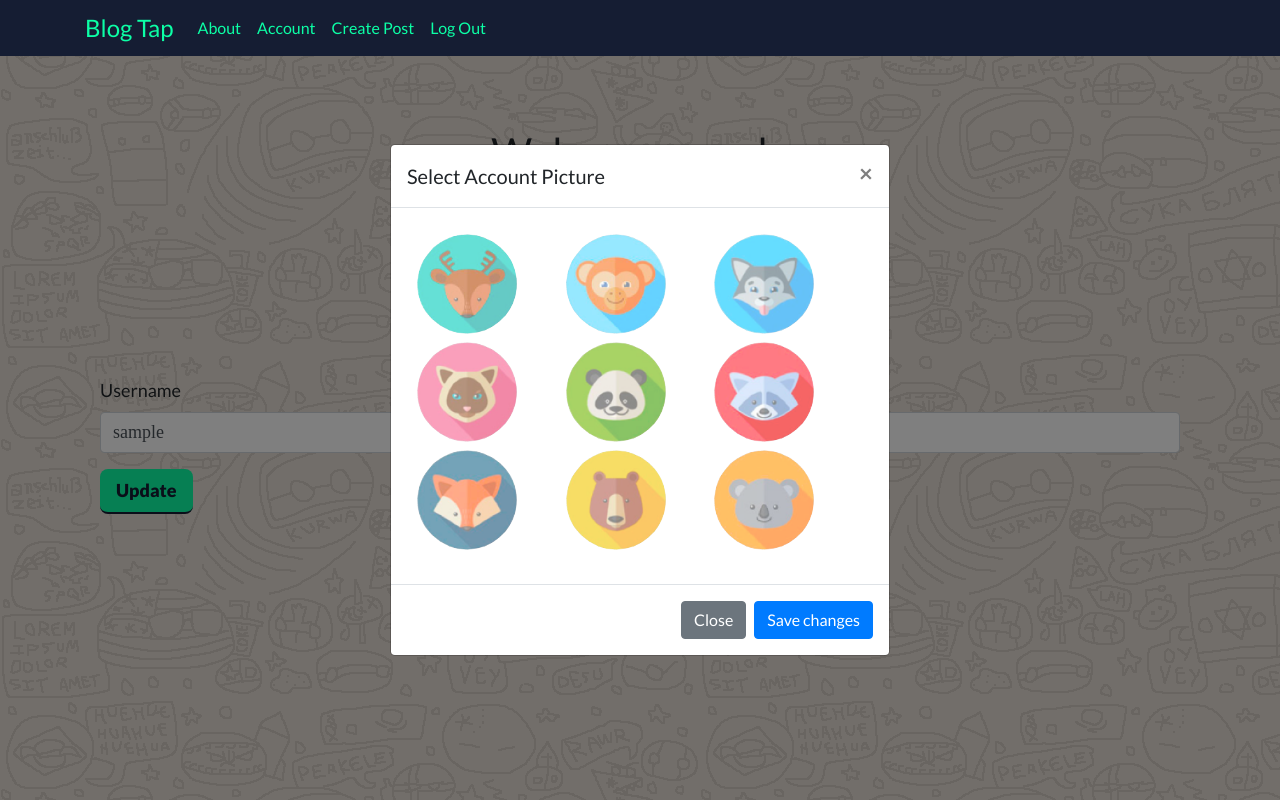
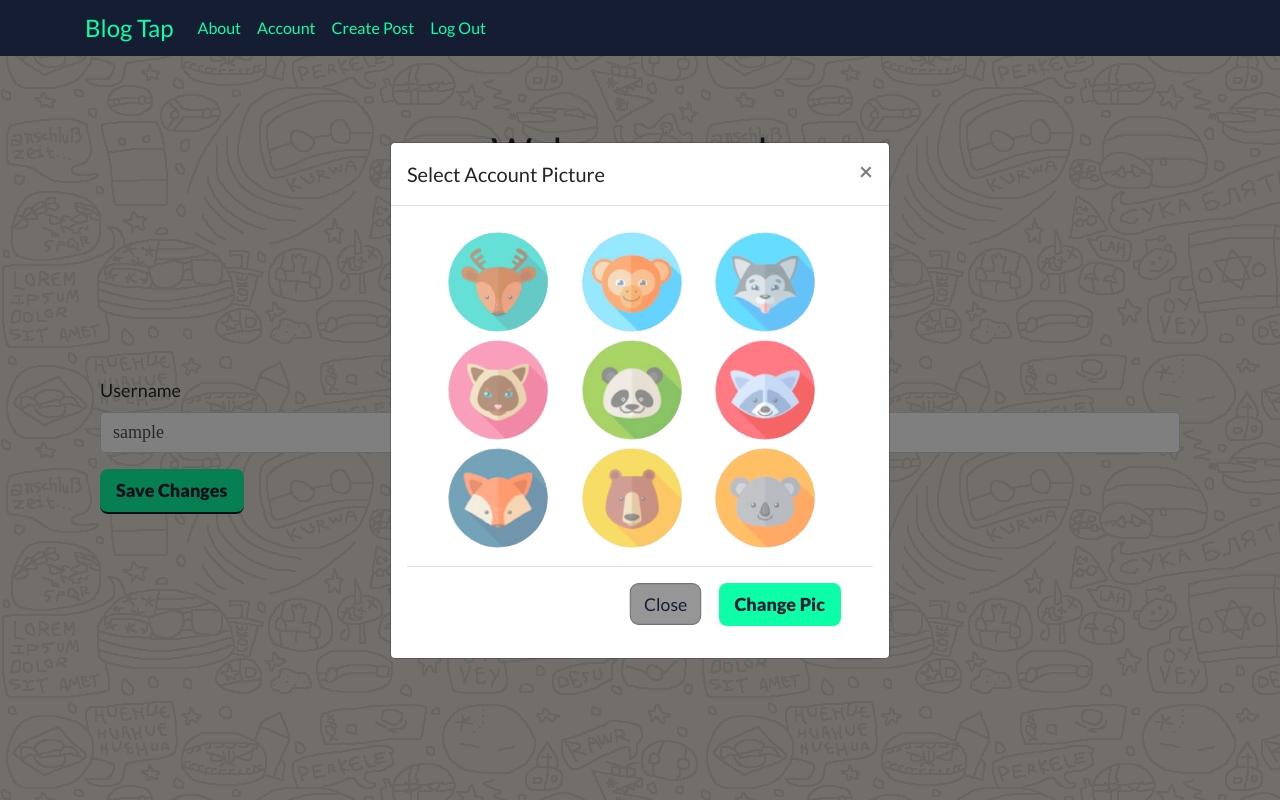
Before and after one commit to ruppysuppy/Blog-Tap, a Flask app: page /account in a window 1280 px wide, after a click that opens the changed part. Run offline with Flask 2, Linux system fonts and the light colour scheme; the visitor is signed in with stand-in values (Sample User, id 1); data comes from the database, SQL or seed files in the repository; some libraries are stand-ins or nearby versions; some web fonts are replaced; grey boxes are pictures that could not be loaded.

Commit message:
Profile Pic change completed (frontend + backend)

```diff
--- a/blog/static/script/script_profile_img.js
+++ b/blog/static/script/script_profile_img.js
@@ -3,3 +3,11 @@ var res = profile_img_src.charAt(profile_img_src.length - 5);
 
 var ele = document.getElementById(res);
 ele.checked = true;
+
+var but = document.getElementById("profile-pic-but");
+but.addEventListener("click", () => {
+    pic = document.querySelector('input[name="profile-img"]:checked').value;
+    src_str = profile_img_src.split("");
+    src_str[profile_img_src.length - 5] = pic;
+    document.getElementById("profile-img").src = src_str.join("");
+});
--- a/blog/static/style/base_style.css
+++ b/blog/static/style/base_style.css
@@ -223,9 +223,11 @@ form .btn-danger:hover,
 }
 
 .grid-container {
-    display: grid;
-    grid-template-columns: auto auto auto;
+    display: flex;
     padding: 10px;
+    flex-wrap: wrap;
+    position: relative;
+    left: 3%;
 }
 
 .grid-item {
@@ -245,6 +248,14 @@ input[type="radio"] {
 input[type="radio"]+label {
     opacity: 0.6;
     transition: 0.1s;
+    width: max-content;
+    border-radius: 50%;
+    width: 30%;
+    min-width: 30%;
+}
+
+input[type="radio"]+label:hover {
+    opacity: 0.8;
 }
 
 input[type="radio"]:checked+label {
@@ -257,7 +268,7 @@ input[type="radio"]:checked+label {
     height: 100px;
     width: 100px;
     margin: auto;
-    display: inline-block;
+    display: block;
     border-radius: 50%;
 }
 
--- a/blog/templates/account.html
+++ b/blog/templates/account.html
@@ -23,7 +23,7 @@
     </form>
 </div>
 
-<div class="modal fade" id="exampleModalCenter" tabindex="-1" role="dialog" aria-labelledby="exampleModalCenterTitle" aria-hidden="true">
+<div class="modal fade" id="exampleModalCenter" tabindex="-1" role="dialog" aria-labelledby="exampleModalCenterTitle" aria-hidden="true" style="z-index: 100000;">
     <div class="modal-dialog modal-dialog-centered" role="document">
         <div class="modal-content">
             <div class="modal-header">
@@ -32,49 +32,51 @@
                     <span aria-hidden="true">&times;</span>
                 </button>
             </div>
-            <div class="modal-body" style="z-index: 100000;">
-                <form class="grid-container">
-                    <input type="radio" class="grid-item" name="profile-img" id="1">
+            <div class="modal-body">
+                <form method="POST">
+                    <div class="grid-container">
+                        <input type="radio" class="grid-item" name="profile-img" id="1" value="1">
                         <label for="1">
                         <img class="img-sel" src="{{url_for('static', filename='img/profile_image/profile_img_1.png')}}">
                     </label>
-                    <input type="radio" class="grid-item" name="profile-img" id="2">
+                        <input type="radio" class="grid-item" name="profile-img" id="2" value="2">
                         <label for="2">
                         <img class="img-sel" src="{{url_for('static', filename='img/profile_image/profile_img_2.png')}}">
                     </label>
-                    <input type="radio" class="grid-item" name="profile-img" id="3">
+                        <input type="radio" class="grid-item" name="profile-img" id="3" value="3">
                         <label for="3">
                         <img class="img-sel" src="{{url_for('static', filename='img/profile_image/profile_img_3.png')}}">
                     </label>
-                    <input type="radio" class="grid-item" name="profile-img" id="4">
+                        <input type="radio" class="grid-item" name="profile-img" id="4" value="4">
                         <label for="4">
                         <img class="img-sel" src="{{url_for('static', filename='img/profile_image/profile_img_4.png')}}">
                     </label>
-                    <input type="radio" class="grid-item" name="profile-img" id="5">
+                        <input type="radio" class="grid-item" name="profile-img" id="5" value="5">
                         <label for="5">
                         <img class="img-sel" src="{{url_for('static', filename='img/profile_image/profile_img_5.png')}}">
                     </label>
-                    <input type="radio" class="grid-item" name="profile-img" id="6">
+                        <input type="radio" class="grid-item" name="profile-img" id="6" value="6">
                         <label for="6">
                         <img class="img-sel" src="{{url_for('static', filename='img/profile_image/profile_img_6.png')}}">
                     </label>
-                    <input type="radio" class="grid-item" name="profile-img" id="7">
+                        <input type="radio" class="grid-item" name="profile-img" id="7" value="7">
                         <label for="7">
                         <img class="img-sel" src="{{url_for('static', filename='img/profile_image/profile_img_7.png')}}">
                     </label>
-                    <input type="radio" class="grid-item" name="profile-img" id="8">
+                        <input type="radio" class="grid-item" name="profile-img" id="8" value="8">
                         <label for="8">
                         <img class="img-sel" src="{{url_for('static', filename='img/profile_image/profile_img_8.png')}}">
                     </label>
-                    <input type="radio" class="grid-item" name="profile-img" id="9">
+                        <input type="radio" class="grid-item" name="profile-img" id="9" value="9">
                         <label for="9">
                         <img class="img-sel" src="{{url_for('static', filename='img/profile_image/profile_img_9.png')}}">
                     </label>
-                </form>
                     </div>
                     <div class="modal-footer">
-                <button type="button" class="btn btn-secondary" data-dismiss="modal">Close</button>
-                <button type="button" class="btn btn-primary">Save changes</button>
+                        <button type="button" class="btn btn-secondary btn-cancel" data-dismiss="modal">Close</button>
+                        <input type="submit" class="btn-normal" id="profile-pic-but" value="Change Pic">
+                    </div>
+                </form>
             </div>
         </div>
     </div>
--- a/blog/users/forms.py
+++ b/blog/users/forms.py
@@ -50,4 +50,4 @@ class Register(FlaskForm):
 
 class UpdateUserForm(FlaskForm):
     username = StringField('Username', validators=[DataRequired()])
-    submit = SubmitField('Update')
+    submit = SubmitField('Save Changes')
--- a/blog/users/views.py
+++ b/blog/users/views.py
@@ -97,13 +97,20 @@ def account():
     if form.validate_on_submit():
         current_user.username = form.username.data
 
-        flash('Your Details have been Updated!')
+        flash('The Changes have been saved!')
 
         db.session.commit()
 
         return redirect(url_for('user.account'))
 
     elif request.method == "GET":
+        form.username.data = current_user.username
+
+    elif request.method == "POST":
+        pic_num = request.form["profile-img"]
+        current_user.profile_image = current_user.profile_image[:-5] + pic_num + '.png'
+        db.session.commit()
+
         form.username.data = current_user.username
 
     profile_image = url_for('static', filename='img/'+current_user.profile_image)
```
Also changed, not shown: other parts of blog/static/style/base_style.css (+27 -1 lines). Lines whose indentation alone changed are shown as unchanged.
